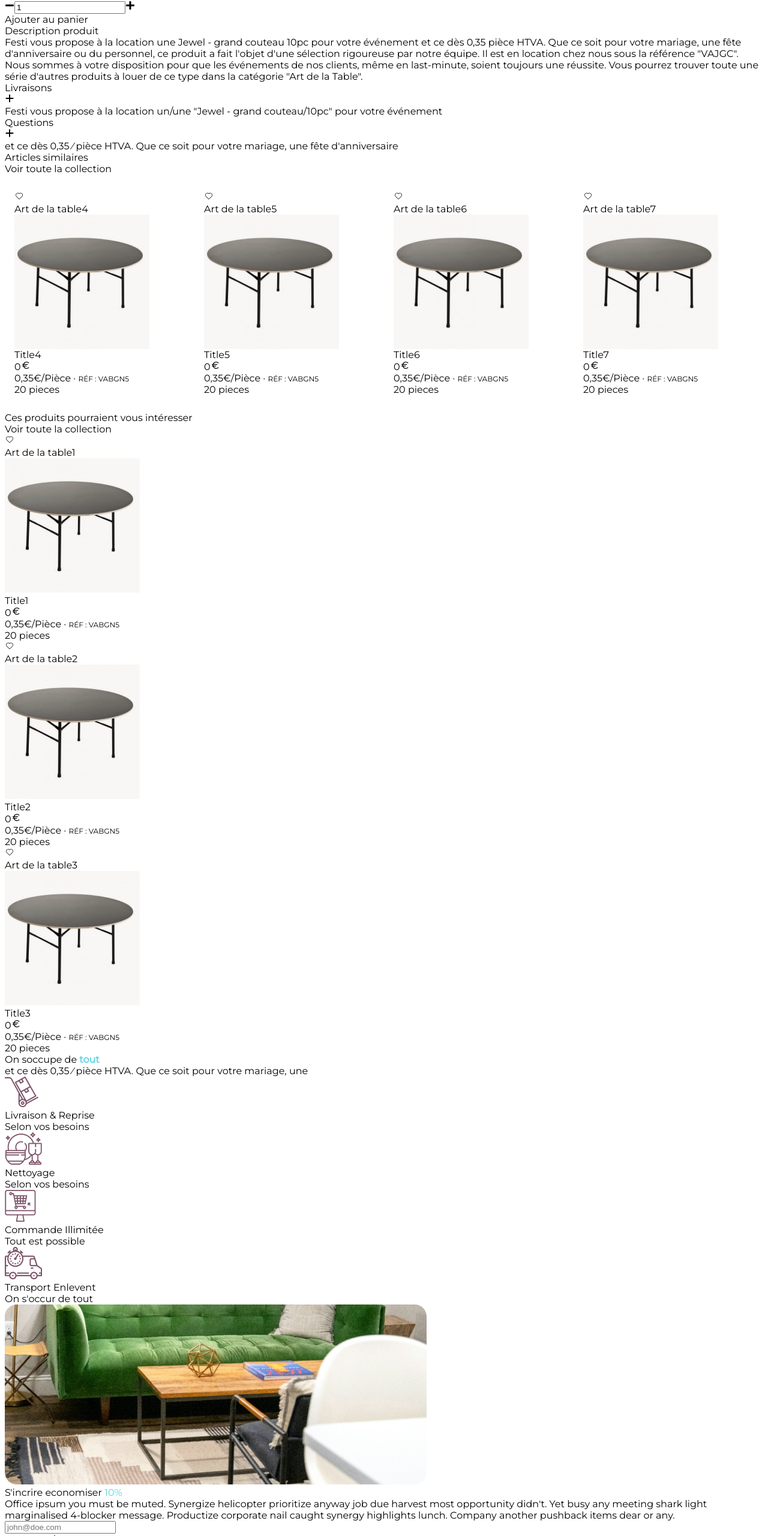
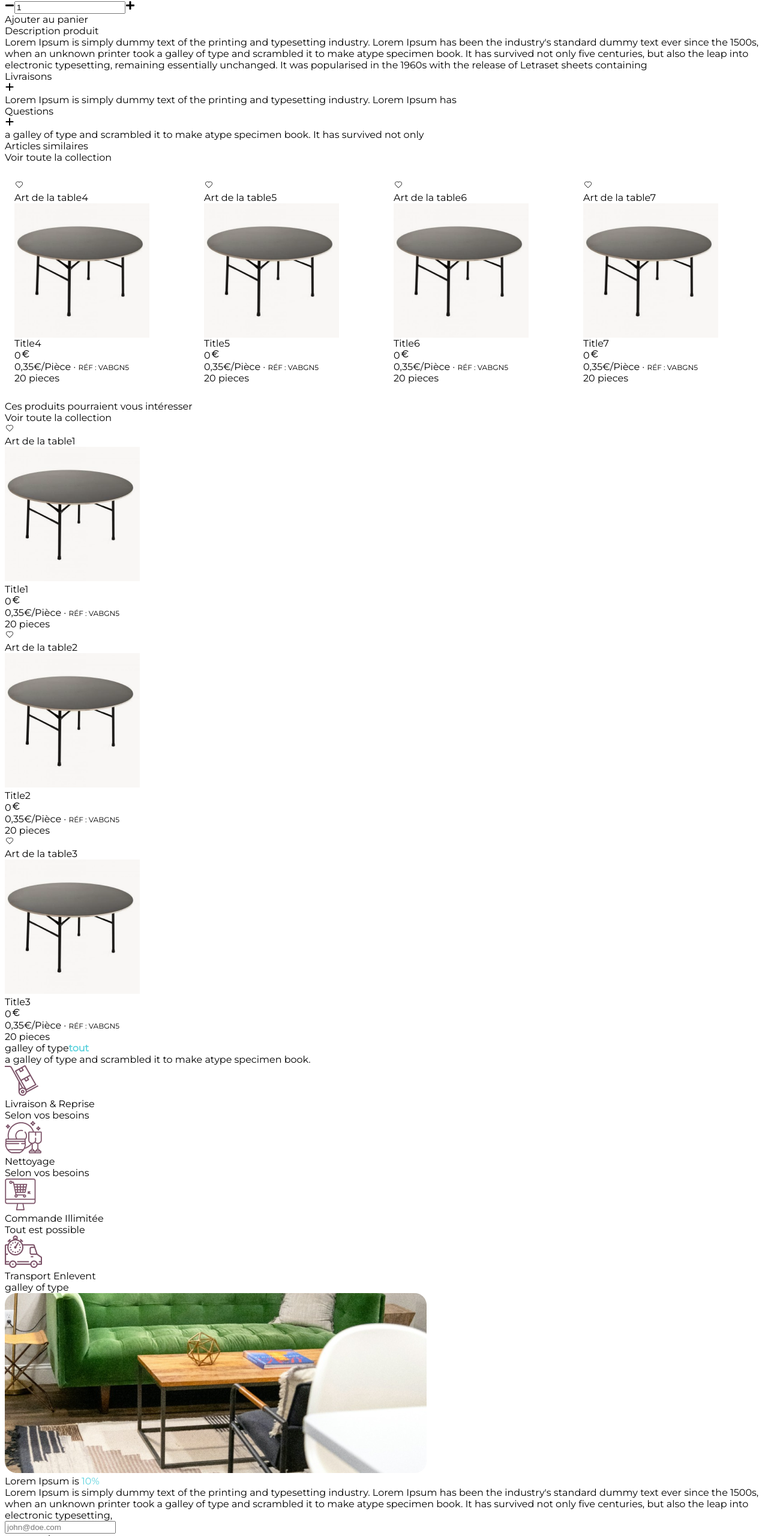
Before and after one commit to Aadil1129/welfare-project, a Next.js app: page / in a window 1280 px wide. Shown: the part 1993-4554 px from the top of the page at 60% size. Built offline with nearby package versions, Linux system fonts and the light colour scheme.

Commit message:
build error

```diff
--- a/components/HomeComponents/machineDescriptoin.js
+++ b/components/HomeComponents/machineDescriptoin.js
@@ -16,13 +16,11 @@ export default function MachineDescription() {
       <div className="machinDescription-text">
         <div className="machinDescription-heading">Description produit</div>
         <div className="machinDescription-desc">
-          Festi vous propose à la location une Jewel - grand couteau 10pc pour votre événement et ce
-          dès 0,35 pièce HTVA. Que ce soit pour votre mariage, une fête d'anniversaire ou du
-          personnel, ce produit a fait l'objet d'une sélection rigoureuse par notre équipe. Il est
-          en location chez nous sous la référence &quot;VAJGC&quot;. Nous sommes à votre disposition
-          pour que les événements de nos clients, même en last-minute, soient toujours une réussite.
-          Vous pourrez trouver toute une série d'autres produits à louer de ce type dans la
-          catégorie &quot;Art de la Table&quot;.
+          Lorem Ipsum is simply dummy text of the printing and typesetting industry. Lorem Ipsum has
+          been the industry's standard dummy text ever since the 1500s, when an unknown printer took
+          a galley of type and scrambled it to make atype specimen book. It has survived not only
+          five centuries, but also the leap into electronic typesetting, remaining essentially
+          unchanged. It was popularised in the 1960s with the release of Letraset sheets containing
         </div>
       </div>
       <div className="description-todo">
@@ -38,8 +36,8 @@ export default function MachineDescription() {
           <div
             className={isSelected ? "description-todo-box-more-shaw" : "description-todo-box-more"}
           >
-            Festi vous propose à la location un/une &quot;Jewel - grand couteau/10pc&quot; pour
-            votre événement
+            Lorem Ipsum is simply dummy text of the printing and typesetting industry. Lorem Ipsum
+            has
           </div>
         </div>
         <div className="description-todo-box" onClick={toggleHeart1}>
@@ -56,8 +54,7 @@ export default function MachineDescription() {
               isSelected1 ? "description-todo-box-more-shaw1" : "description-todo-box-more1"
             }
           >
-            et ce dès 0,35 &frasl; pièce HTVA. Que ce soit pour votre mariage, une fête
-            d'anniversaire
+            a galley of type and scrambled it to make atype specimen book. It has survived not only
           </div>
         </div>
       </div>
--- a/components/TakeCareEverything/index.js
+++ b/components/TakeCareEverything/index.js
@@ -39,10 +39,10 @@ export default function TakeCareEverything() {
     <div className="takecare-main">
       <div className="takecare-top">
         <div className="takecare-heading">
-          On soccupe de <span style={{ color: "#5CD2DD", fontWeight: "bold" }}>tout</span>
+          galley of type<span style={{ color: "#5CD2DD", fontWeight: "bold" }}>tout</span>
         </div>
         <div className="takecare-desc">
-          et ce dès 0,35 &frasl; pièce HTVA. Que ce soit pour votre mariage, une
+          a galley of type and scrambled it to make atype specimen book.
         </div>
         <div className="takecare-service-flex">
           <div className="takecare-service-first">
@@ -71,7 +71,7 @@ export default function TakeCareEverything() {
               <Image src={Bus} alt="tray" />
             </div>
             <div className="takecare-service-heading">Transport Enlevent</div>
-            <div className="takecare-service-desc">On s'occur de tout</div>
+            <div className="takecare-service-desc">galley of type</div>
           </div>
         </div>
       </div>
@@ -79,13 +79,13 @@ export default function TakeCareEverything() {
         <Image src={Frame} alt="frame" className="takecare-frame" />
         <div className="takecare-frame-detail">
           <div className="takecare-frame-detail-heading">
-            S'incrire economiser <span style={{ color: "#5CD2DD" }}>10%</span>
+            Lorem Ipsum is <span style={{ color: "#5CD2DD" }}>10%</span>
           </div>
           <div className="takecare-frame-detail-desc">
-            Office ipsum you must be muted. Synergize helicopter prioritize anyway job due harvest
-            most opportunity didn&apos;t. Yet busy any meeting shark light marginalised 4-blocker
-            message. Productize corporate nail caught synergy highlights lunch. Company another
-            pushback items dear or any.
+            Lorem Ipsum is simply dummy text of the printing and typesetting industry. Lorem Ipsum
+            has been the industry's standard dummy text ever since the 1500s, when an unknown
+            printer took a galley of type and scrambled it to make atype specimen book. It has
+            survived not only five centuries, but also the leap into electronic typesetting,
           </div>
           <div className="takecare-frame-detail-form">
             <input
@@ -98,7 +98,7 @@ export default function TakeCareEverything() {
               }}
             />
             <div className="takecare-frame-detail-button" onClick={handleSubmit}>
-              S'inscrire <IoMdArrowForward />
+              Sinscire <IoMdArrowForward />
             </div>
           </div>
           <div className="takecare-frame-detail-error">{error}</div>
```
